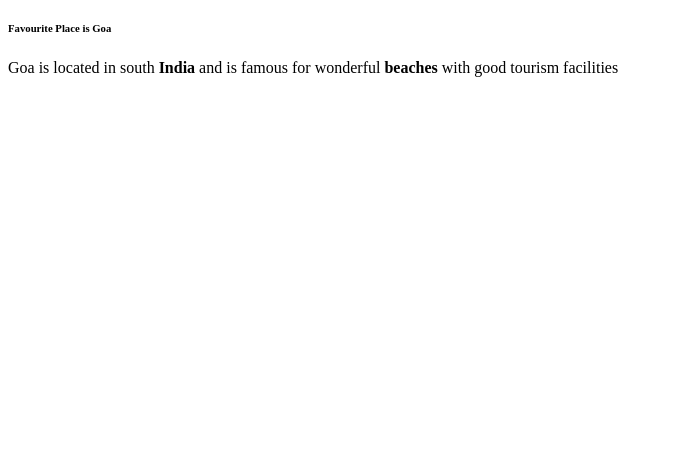
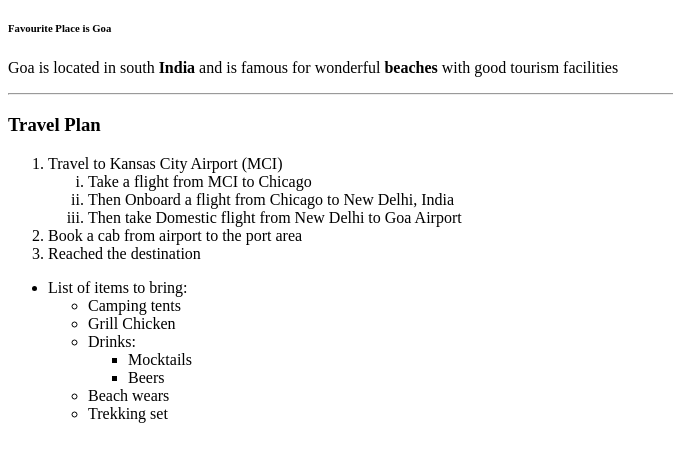
Before and after one commit to 44-563-WebApps-F21/webapps-f21-assignment-3-rohith1998-123, a plain HTML site: page index.html in a window 1280 px wide. Shown: the part 61-522 px from the top of the page, without its empty margins (0-673 px from the left). Drawn offline with Linux system fonts and the light colour scheme.

Commit message:
Added List Section

```diff
--- a/index.html
+++ b/index.html
@@ -9,10 +9,38 @@
     <h6>Favourite Place is Goa</h6>
 
     <p>
-      Goa is located in south <b>India</b> and is famous for wonderful <b>beaches</b> with
-      good tourism facilities
+      Goa is located in south <b>India</b> and is famous for wonderful
+      <b>beaches</b> with good tourism facilities
     </p>
 
+    <hr />
 
+    <h3>Travel Plan</h3>
+
+    <ol>
+      <li>Travel to Kansas City Airport (MCI)</li>
+      <ol type="i">
+        <li>Take a flight from MCI to Chicago</li>
+        <li>Then Onboard a flight from Chicago to New Delhi, India</li>
+        <li>Then take Domestic flight from New Delhi to Goa Airport</li>
+      </ol>
+      <li>Book a cab from airport to the port area</li>
+      <li>Reached the destination</li>
+    </ol>
+
+    <ul>
+      <li>List of items to bring:</li>
+      <ul>
+        <li>Camping tents</li>
+        <li>Grill Chicken</li>
+        <li>Drinks:</li>
+        <ul>
+          <li>Mocktails</li>
+          <li>Beers</li>
+        </ul>
+        <li>Beach wears</li>
+        <li>Trekking set</li>
+      </ul>
+    </ul>
   </body>
 </html>
```
